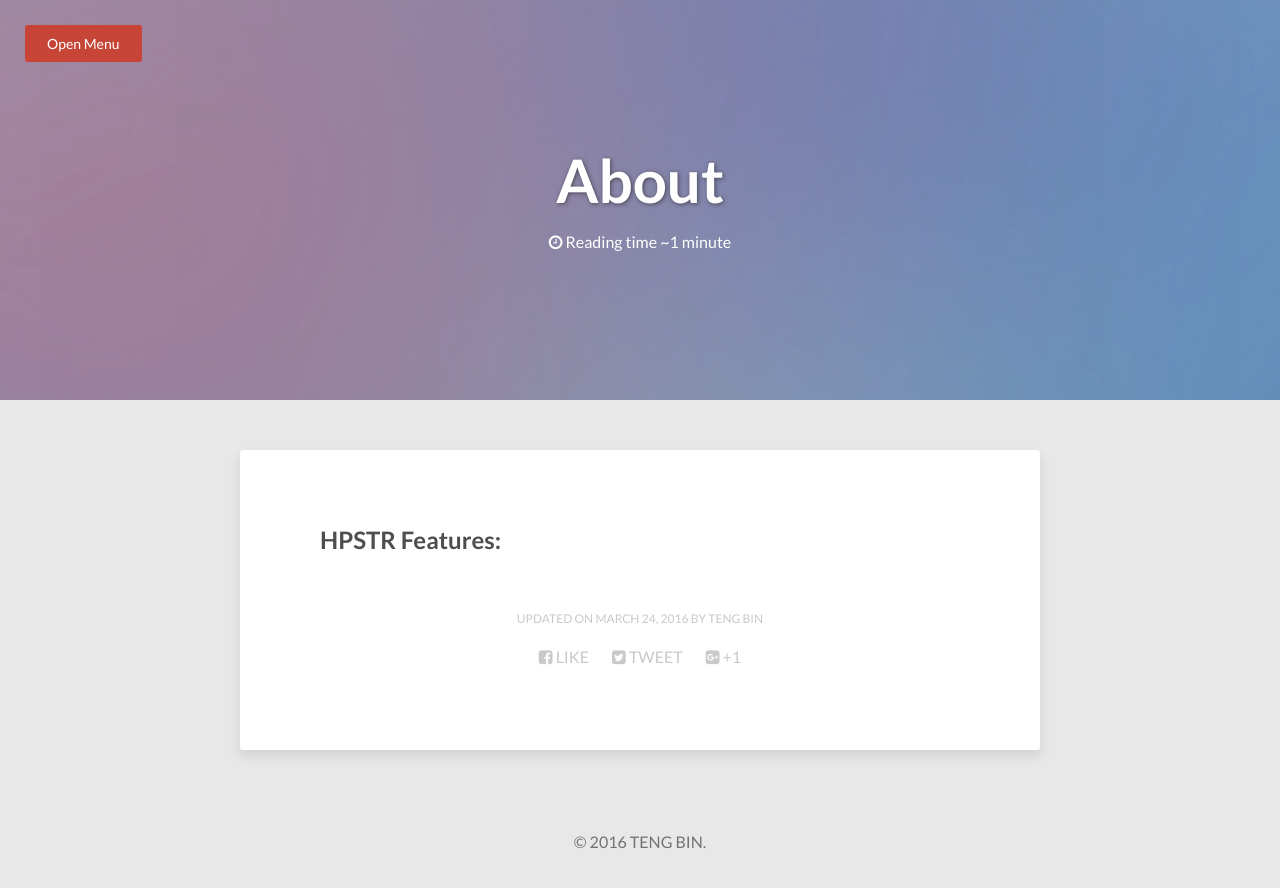
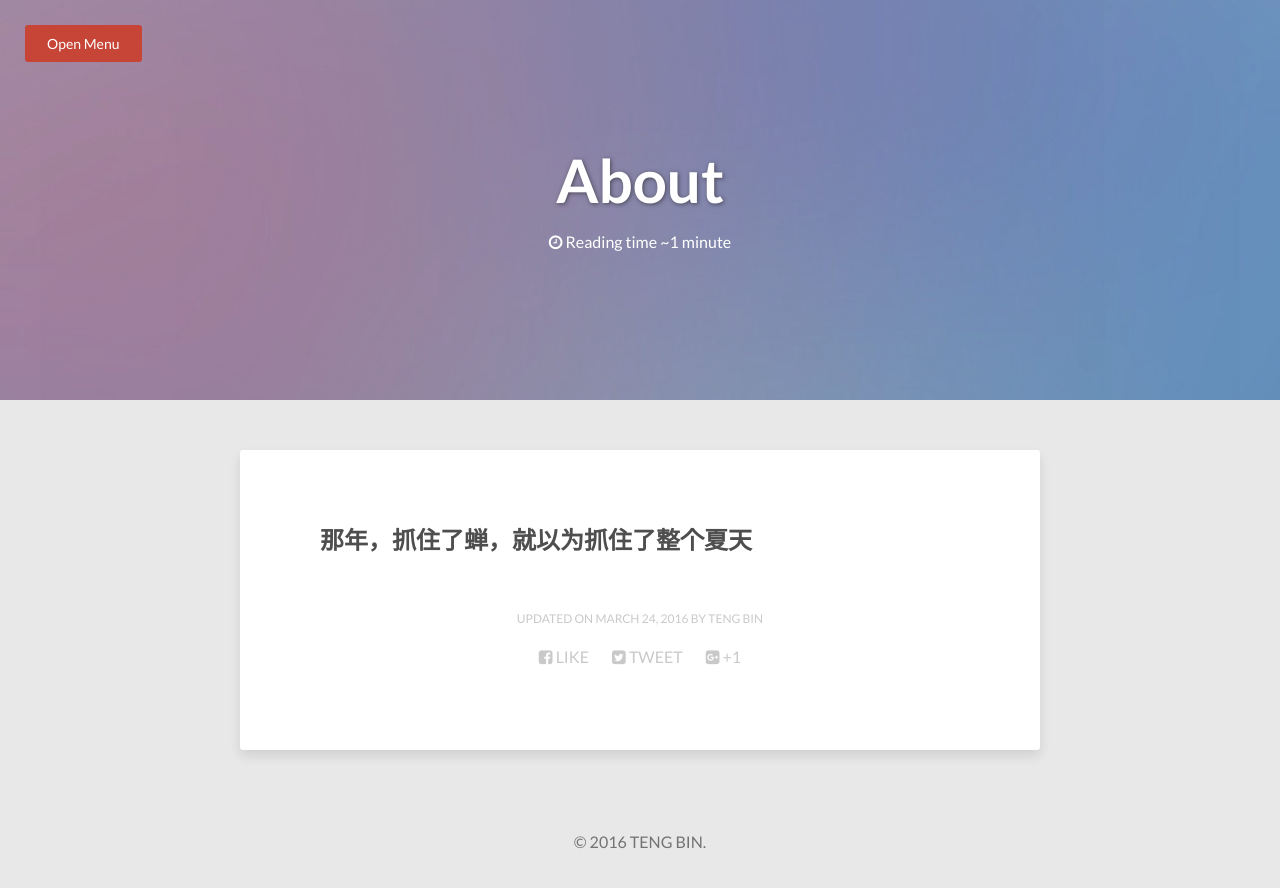
Before and after one commit to tengbinlive/tengbinlive.github.io, a Jekyll site: the page built from about/index.md, in a window 1280 px wide. Shown: the top 888 px of the page. Built offline with Jekyll 4.4.1, drawn with Linux system fonts in a browser that asks for light colours; nearby versions of some CDN libraries.

Commit message:
no message

```diff
--- a/_config.yml
+++ b/_config.yml
@@ -23,7 +23,7 @@ owner:
   flickr:
   tumblr:
   # google plus id, include the '+', eg +mmistakes
-  google_plus:
+  google_plus:      bin teng
 
 # Background image to be tiled on all pages
 background:
--- a/about/index.md
+++ b/about/index.md
@@ -8,4 +8,4 @@ modified: 2016-03-24
 ---
 
 
-## HPSTR Features:
+## 那年，抓住了蝉，就以为抓住了整个夏天
```
